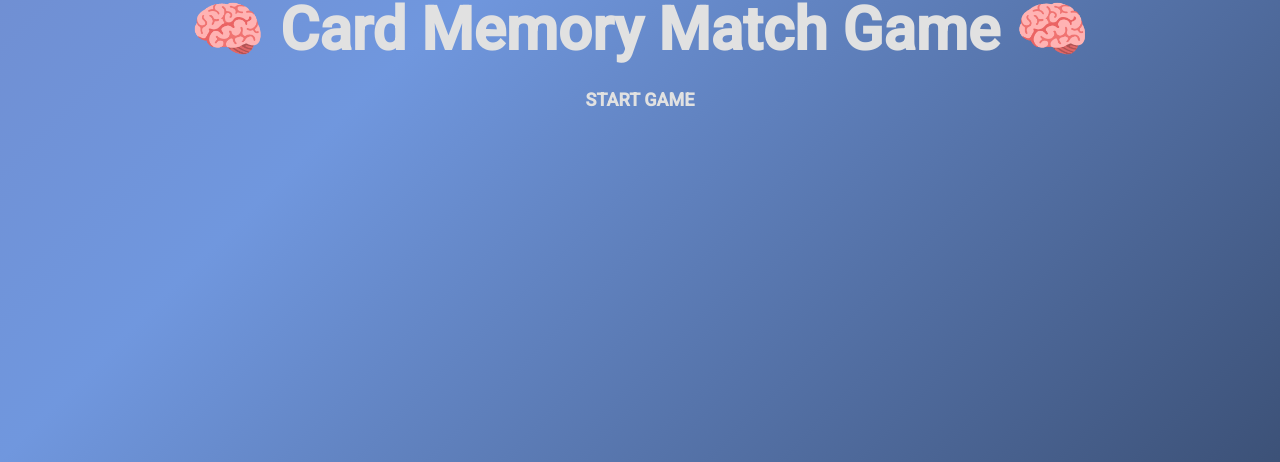
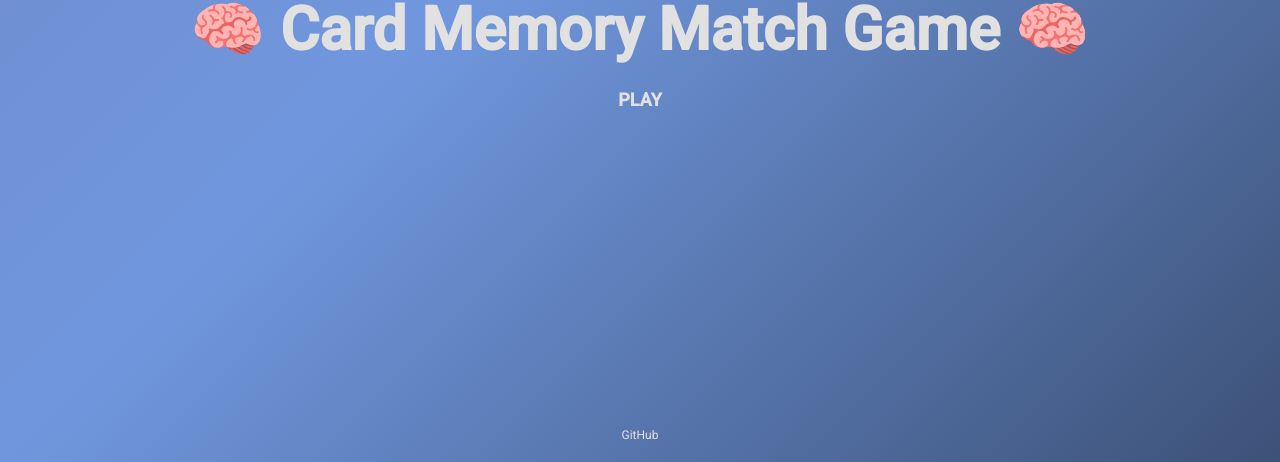
Before and after one commit to robertnitu02/card-memory-match-game, an Angular app in the folder card-memory-match-game/: page / in a window 1280 px wide. Shown: the part 335-797 px from the top of the page. Built offline with nearby package versions, Linux system fonts and the light colour scheme.

Commit message:
Added footer with github link. Modified some css

```diff
--- a/card-memory-match-game/src/app/app.component.html
+++ b/card-memory-match-game/src/app/app.component.html
@@ -1,10 +1,15 @@
 <div class="app">
   <div *ngIf="!gameStarted" class="app__main-menu">
     <span class="title">{{ pageTitle }}</span>
-    <span *ngIf="!showDifficulty" class="start-game" (click)="choseDifficulty()">Start Game</span>
+    <span *ngIf="!showDifficulty" class="start-game" (click)="choseDifficulty()">Play</span>
     <span *ngIf="showDifficulty" class="start-game" (click)="startGame(Difficulty.EASY)">Easy</span>
     <span *ngIf="showDifficulty" class="start-game" (click)="startGame(Difficulty.MEDIUM)">Medium</span>
     <span *ngIf="showDifficulty" class="start-game" (click)="startGame(Difficulty.HARD)">Hard</span>
   </div>
   <app-card *ngIf="gameStarted" [Difficulty]="difficultyChosen"></app-card>
+  <div class="app__footer">
+    <span class="text">
+      <a href="https://github.com/robertnitu02" target="_blank">GitHub</a>
+    </span>
+  </div>
 </div>
--- a/card-memory-match-game/src/app/app.component.scss
+++ b/card-memory-match-game/src/app/app.component.scss
@@ -30,4 +30,22 @@
       }
     }
   }
+
+  &__footer {
+    position: fixed;
+    left: 0;
+    bottom: 0;
+    width: 100%;
+    padding: 20px;
+    text-align: center;
+
+    .text {
+      font-size: 12px;
+    }
+
+    a {
+      color: colors.$mercury;
+      text-decoration: none;
+    }
+  }
 }
--- a/card-memory-match-game/src/app/card/card.component.ts
+++ b/card-memory-match-game/src/app/card/card.component.ts
@@ -69,7 +69,10 @@ export class CardComponent implements OnInit {
     this.showCards();
     this.timer = setInterval(() => {
       this.timerValue--;
-      this.infoString = `The game will start in.. ${this.timerValue} seconds`;
+      let secondsString = `${this.timerValue} second${
+        this.timerValue > 1 ? 's' : ''
+      }`;
+      this.infoString = `The game will start in.. ${secondsString}`;
       if (this.timerValue === 0) {
         this.blockClick = false;
         clearInterval(this.timer);
--- a/card-memory-match-game/src/index.html
+++ b/card-memory-match-game/src/index.html
@@ -2,7 +2,7 @@
 <html lang="en">
 <head>
   <meta charset="utf-8">
-  <title>CardMemoryMatchGame</title>
+  <title>Card Memory Match Game</title>
   <base href="/">
   <meta name="viewport" content="width=device-width, initial-scale=1">
   <link rel="icon" type="image/x-icon" href="favicon.ico">
@@ -11,6 +11,6 @@
   <link href="https://fonts.googleapis.com/icon?family=Material+Icons" rel="stylesheet">
 </head>
 <body class="mat-typography">
-  <app-root></app-root>
+<app-root></app-root>
 </body>
 </html>
--- a/card-memory-match-game/src/styles.scss
+++ b/card-memory-match-game/src/styles.scss
@@ -2,6 +2,9 @@
 
 * {
   box-sizing: border-box;
+  -webkit-user-select: none; /* Safari */
+  -ms-user-select: none; /* IE 10 and IE 11 */
+  user-select: none; /* Standard syntax */
 }
 
 body, html {
```
Also changed, not shown: 1 other file (tests, documents, lock files or other folders).
